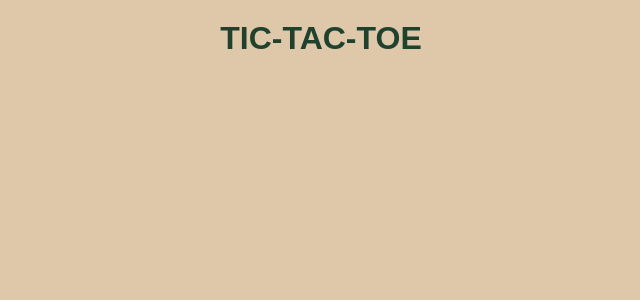
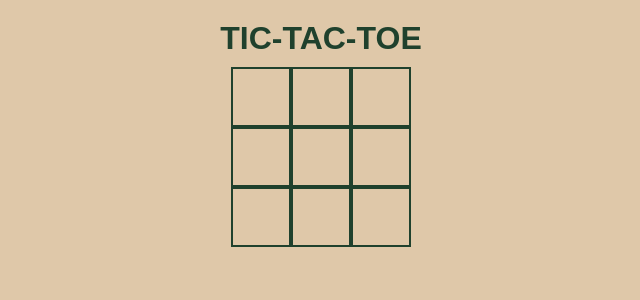
Before and after one commit to cesargodoi/tic-tac-toe, a Vue app: page / in a window 1280 px wide. Both pictures are taken after a click on the button "START GAME". Shown: the top 300 px of the page, without its empty margins (319-959 px from the left). Built offline with nearby package versions, Linux system fonts and the light colour scheme.

Commit message:
GetItem component

```diff
--- a/src/App.vue
+++ b/src/App.vue
@@ -3,13 +3,16 @@
   <h1>Tic-Tac-Toe</h1>
   <!-- get players -->
   <get-players v-if="step === 1" @setPlayers="setPlayers" />
+  <!-- game  -->
+  <game-grid v-if="step === 2" />
 </template>
 
 <script>
+import GameGrid from "./components/GameGrid.vue";
 import "./css/global.css";
-import GetPlayers from "./components/GetPlayers.vue";
+
 export default {
-  components: { GetPlayers },
+  components: { GameGrid },
   data() {
     return {
       step: 1,
--- /dev/null
+++ b/src/components/GameGrid.vue
@@ -0,0 +1,14 @@
+<template>
+  <grid-line />
+  <grid-line />
+  <grid-line />
+</template>
+
+<script>
+import GridLine from "./GridLine.vue";
+export default {
+  components: { GridLine },
+};
+</script>
+
+<style scoped></style>
--- a/src/components/GetPlayers.vue
+++ b/src/components/GetPlayers.vue
@@ -1,7 +1,7 @@
 <template>
   <input type="text" placeholder="player X" v-model="playerX" />
   <input type="text" placeholder="player Y" v-model="playerO" />
-  <button @click="getPlayers">Start Game</button>
+  <button class="btn" @click="getPlayers">Start Game</button>
 </template>
 
 <script>
--- /dev/null
+++ b/src/components/GridItem.vue
@@ -0,0 +1,33 @@
+<template>
+  <button @click="getItem">{{ item }}</button>
+</template>
+
+<script>
+export default {
+  data() {
+    return {
+      item: "",
+    };
+  },
+  methods: {
+    getItem() {
+      this.item = "X";
+    },
+  },
+};
+</script>
+
+<style scoped>
+button {
+  margin: 0;
+  width: 60px;
+  height: 60px;
+  border: 2px var(--text-color) solid;
+  color: var(--text-color);
+  font-size: 24pt;
+  background-color: var(--background-color);
+}
+button:hover {
+  opacity: 0.7;
+}
+</style>
--- /dev/null
+++ b/src/components/GridLine.vue
@@ -0,0 +1,21 @@
+<template>
+  <div id="line">
+    <grid-item />
+    <grid-item />
+    <grid-item />
+  </div>
+</template>
+
+<script>
+import GridItem from "./GridItem.vue";
+export default {
+  components: { GridItem },
+};
+</script>
+
+<style scoped>
+#line {
+  display: flex;
+  flex-direction: row;
+}
+</style>
--- a/src/css/global.css
+++ b/src/css/global.css
@@ -37,7 +37,7 @@ h3 {
   align-items: center;
 }
 
-button {
+.btn {
   width: 160px;
   margin: 5px;
   padding: 10px 0;
@@ -52,11 +52,11 @@ button {
   transition: 0.3s opacity;
 }
 
-button:hover {
+.btn:hover {
   opacity: 0.7;
 }
 
-button[disabled] {
+.btn[disabled] {
   opacity: 0.2;
   cursor: auto;
 }
--- a/src/main.js
+++ b/src/main.js
@@ -1,6 +1,12 @@
 import { createApp } from "vue";
 import App from "./App.vue";
 
+import GetPlayers from "./components/GetPlayers.vue";
+import GameGrid from "./components/GameGrid.vue";
+
 const app = createApp(App);
 
+app.component("get-players", GetPlayers);
+app.component("game-grid", GameGrid);
+
 app.mount("#app");
```
